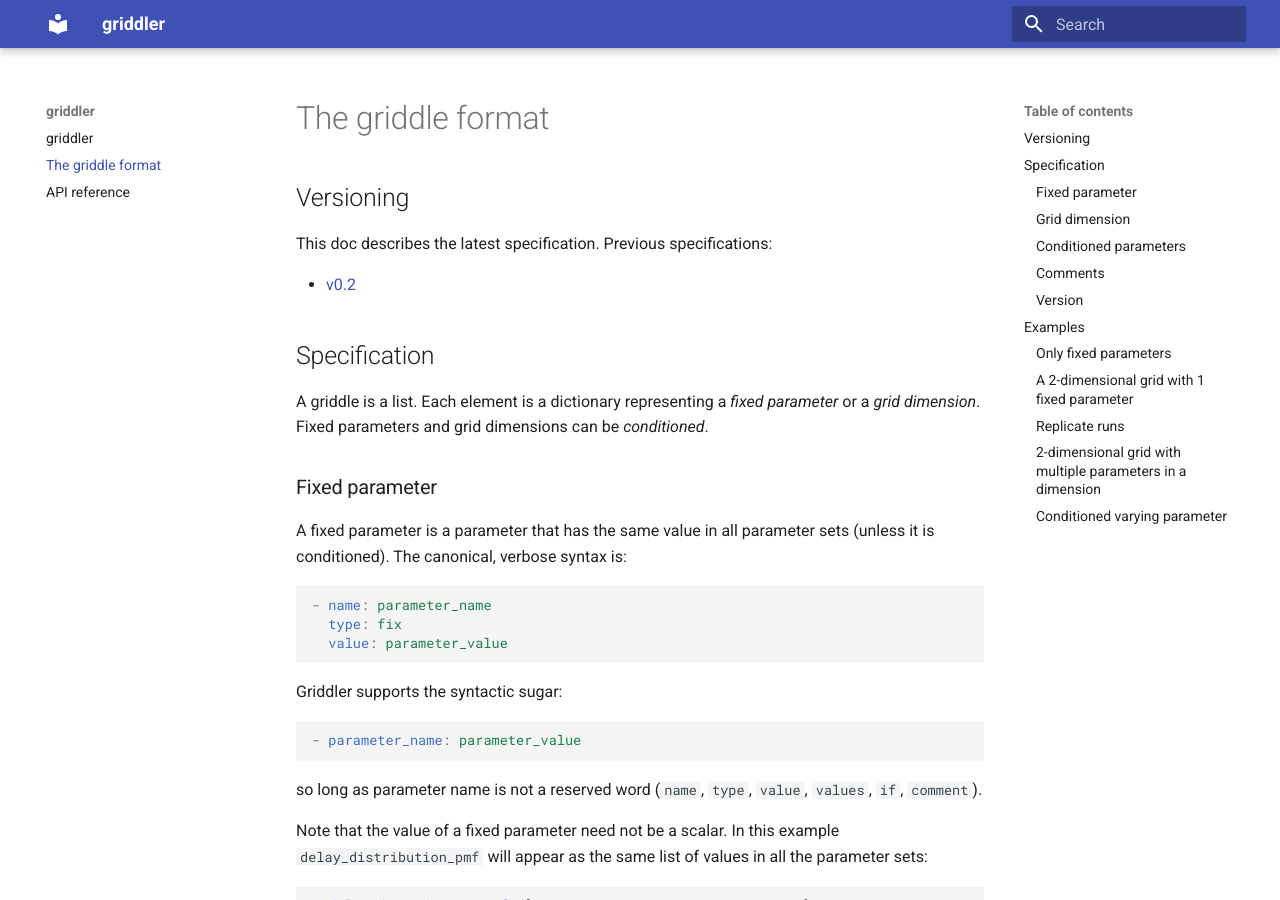
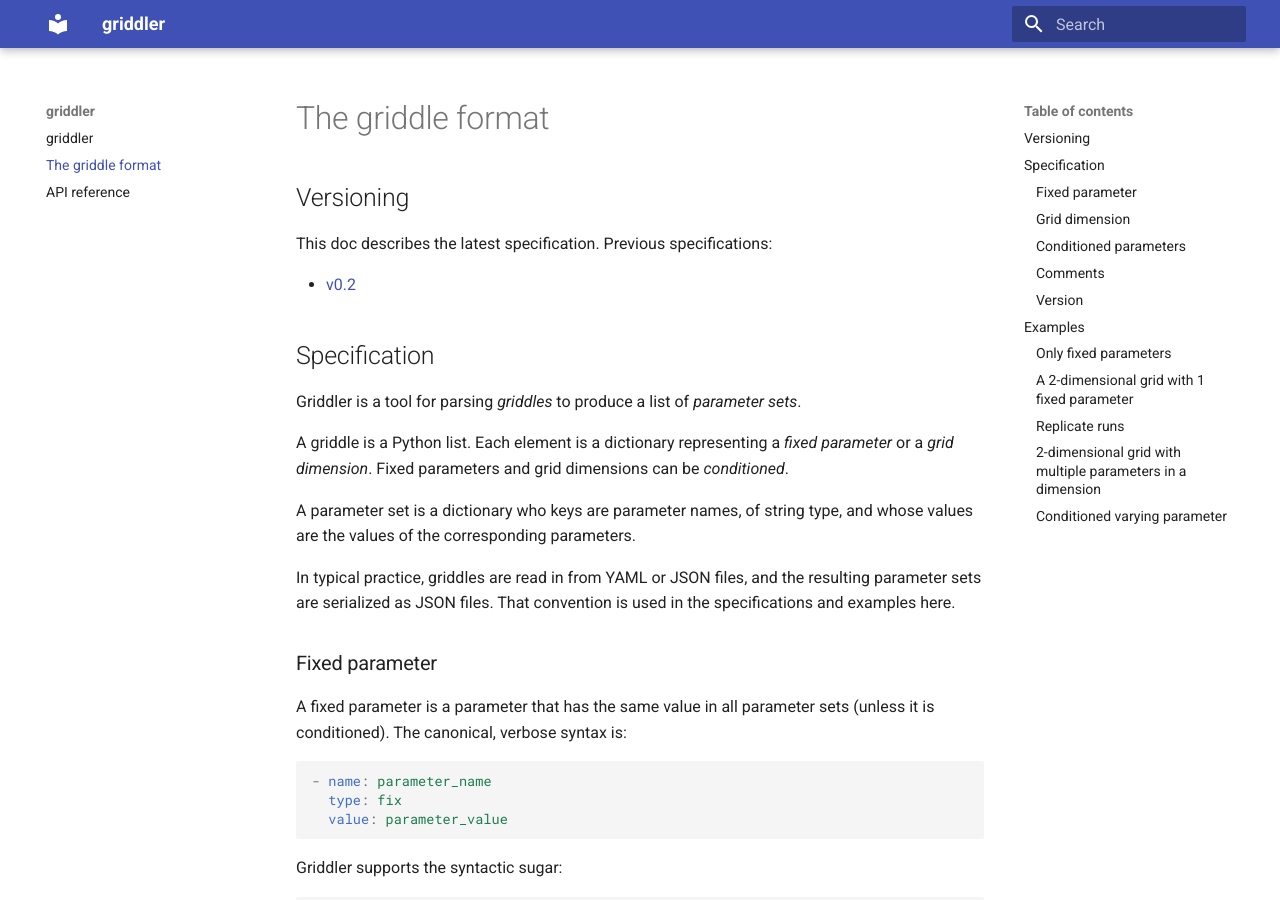
Before and after one commit to CDCgov/pygriddler, an MkDocs documentation site: the page built from docs/griddle.md, in a window 1280 px wide and 900 px high. Built offline with MkDocs 1.6.1 and Material for MkDocs 9.7.7, drawn with Linux system fonts in a browser that asks for light colours.

Commit message:
clarify "parameter set"

```diff
--- a/docs/griddle.md
+++ b/docs/griddle.md
@@ -8,7 +8,13 @@
 
 ## Specification
 
-A griddle is a list. Each element is a dictionary representing a *fixed parameter* or a *grid dimension*. Fixed parameters and grid dimensions can be *conditioned*.
+Griddler is a tool for parsing *griddles* to produce a list of *parameter sets*.
+
+A griddle is a Python list. Each element is a dictionary representing a *fixed parameter* or a *grid dimension*. Fixed parameters and grid dimensions can be *conditioned*.
+
+A parameter set is a dictionary who keys are parameter names, of string type, and whose values are the values of the corresponding parameters.
+
+In typical practice, griddles are read in from YAML or JSON files, and the resulting parameter sets are serialized as JSON files. That convention is used in the specifications and examples here.
 
 ### Fixed parameter
 
```
